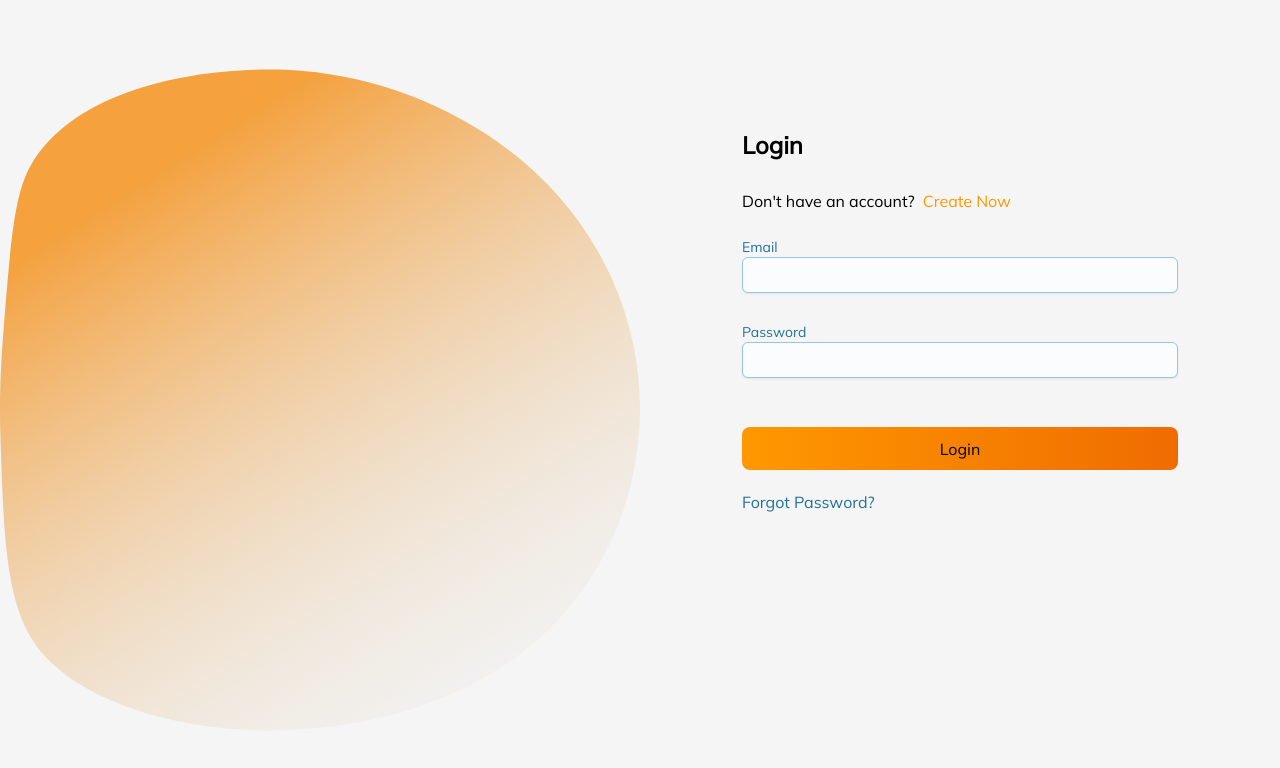
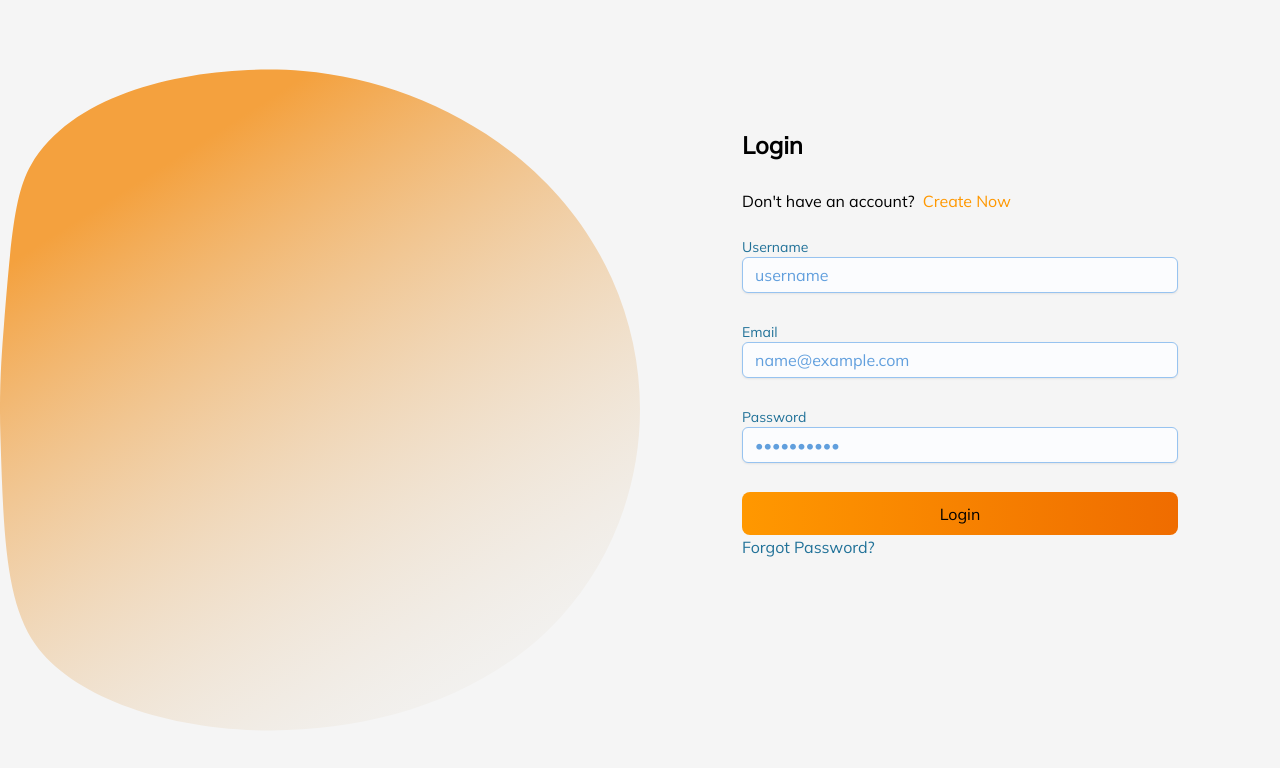
Before and after one commit to HOP2-22/Team-5, a React (Create React App) app in the folder blog/: page /login in a window 1280 px wide. Shown: the top 768 px of the page. Built offline with nearby package versions, Linux system fonts and the light colour scheme.

Commit message:
backend not finished

```diff
--- a/blog/src/components/Home/RowOne.jsx
+++ b/blog/src/components/Home/RowOne.jsx
@@ -5,7 +5,7 @@ import meet from "../../img/Meeting.png";
 function RowOne() {
   return (
     <div className="flex w-full justify-between bg-[#F5F5F5]">
-      <div className="flex items-center justify-center w-1/2">
+      <div className="flex items-center justify-center md:w-1/2">
         <div className="flex flex-col gap-10">
           <div className="w-[398px] h-[120px] text-[48px] font-extrabold font-mulish">
             Your Hub for teamwork
@@ -24,7 +24,7 @@ function RowOne() {
           </div>
         </div>
       </div>
-      <div className=" h-screen flex justify-end items-center">
+      <div className="hidden h-screen md:flex justify-end items-center">
         <img src={meet} alt="" className="sm:h-[705px] 2xl:h-[900px]" />
       </div>
     </div>
--- a/blog/src/components/Home/RowTri.jsx
+++ b/blog/src/components/Home/RowTri.jsx
@@ -24,7 +24,7 @@ function RowTri() {
           </div>
         </div>
       </div>
-      <div className=" h-screen flex justify-end items-center">
+      <div className="hidden h-screen md:flex justify-end items-center">
         <img src={meet} alt="" className="sm:h-[605px] 2xl:h-[700px]" />
       </div>
     </div>
--- a/blog/src/components/Home/RowTwo.jsx
+++ b/blog/src/components/Home/RowTwo.jsx
@@ -5,10 +5,10 @@ import meet from "../../img/ads.png";
 function RowTwo() {
   return (
     <div className="flex w-full justify-between bg-[#F5F5F5]">
-      <div className=" h-screen flex justify-end items-center">
+      <div className="hidden h-screen md:flex justify-end items-center">
         <img src={meet} alt="" className="sm:h-[505px] 2xl:h-[700px]" />
       </div>
-      <div className="flex items-center justify-center w-1/2">
+      <div className="flex items-center justify-center md:w-1/2">
         <div className="flex flex-col gap-10">
           <div className="w-[398px] h-[120px] text-[48px] font-extrabold font-mulish">
             Simple task management
--- a/blog/src/components/Log/Login.jsx
+++ b/blog/src/components/Log/Login.jsx
@@ -1,50 +1,119 @@
-import React from "react";
-import Input from '@mui/joy/Input';
-import '@fontsource/public-sans';
+import React, { useState } from "react";
+import Input from "@mui/joy/Input";
+import "@fontsource/public-sans";
 import Vector from "../../img/Vex.svg";
-import { AiOutlineEye } from 'react-icons/ai'
 import { useNavigate } from "react-router-dom";
+import axios from "axios";
+import Cookies from "js-cookie";
+
 function Body() {
   const navigate = useNavigate();
+  const [user, setUser] = useState({
+    username: "",
+    email: "",
+    password: "",
+  });
+
+  const LoginFunc = async () => {
+    try {
+      const res = await axios.post(`http://localhost:8088/user/login`, {
+        user: user.username,
+        email: user.email,
+        password: user.password,
+      });
+      if (res.data.message !== false) {
+        Cookies.set("token", res.data.token);
+        navigate(`/`);
+      }
+    } catch (error) {
+      console.log(error);
+      alert("Password or Email is invalid");
+    }
+  };
   return (
     <div className="flex flex-row bg-[#F5F5F5]">
       <div className="w-1/2 h-screen justify-end items-center hidden md:flex">
-     <img src={Vector} alt="" className="w-[800px] h-[800px]"/>
+        <img src={Vector} alt="" className="w-[800px] h-[800px]" />
       </div>
 
       <div className="md:w-1/2 h-screen flex items-center justify-center w-full">
         <div className="md:w-[436px] md:h-[542px] flex flex-col gap-5 w-[300px]">
           <div className="font-mulish h-10 text-2xl font-bold">Login</div>
-        <div className="font-mulish flex h-7 gap-2">Don't have an account?
-        <div className="text-orange-500 cursor-pointer hover:underline"
+          <div className="font-mulish flex h-7 gap-2">
+            Don't have an account?
+            <div
+              className="text-orange-500 cursor-pointer hover:underline"
               onClick={() => {
                 navigate("/sign");
-              }}>
+              }}
+            >
               Create Now
             </div>
           </div>
-        <div>
+          <form
+            onSubmit={(e) => {
+              e.preventDefault();
+              LoginFunc();
+            }}
+          >
+            <div className="h-[85px]">
+              <p className="text-sm font-mulish text-[#207198]">Username</p>
+              <Input
+                variant="outlined"
+                color="primary"
+                placeholder="username"
+                required
+                sx={{
+                  fontFamily: "Mulish",
+                }}
+                value={user.username}
+                onChange={(e) => {
+                  setUser({ ...user, username: e.target.value });
+                }}
+              />
+            </div>
             <div className="h-[85px]">
               <p className="text-sm font-mulish text-[#207198]">Email</p>
-            <Input variant="outlined" color="primary"
+              <Input
+                placeholder="name@example.com"
+                type="email"
+                required
+                variant="outlined"
+                color="primary"
                 sx={{
-               fontStyle : "roboto ",
+                  fontFamily: "Mulish",
+                }}
+                value={user.email}
+                onChange={(e) => {
+                  setUser({ ...user, email: e.target.value });
                 }}
               />
             </div>
             <div className="h-[85px]">
               <p className="text-sm font-mulish text-[#207198]">Password</p>
-            <Input variant="outlined" color="primary"
+              <Input
+                placeholder="••••••••••"
+                required
+                type="password"
+                variant="outlined"
+                color="primary"
                 sx={{
-               fontStyle : "roboto ",
+                  fontFamily: "Mulish",
+                }}
+                value={user.password}
+                onChange={(e) => {
+                  setUser({ ...user, password: e.target.value });
                 }}
               />
             </div>
+            <button className="font-mulish md:w-[436px] h-[43px] w-[300px] bg-gradient-to-r from-orange-500 to-orange-800 rounded-lg">
+              Login
+            </button>
+            <div className="font-mulish h-8 cursor-pointer hover:underline text-[#207198]">
+              Forgot Password?
             </div>
-        <button className="font-mulish md:w-[436px] h-[43px] w-[300px] bg-gradient-to-r from-orange-500 to-orange-800 rounded-lg">Login</button>
-        <div className="font-mulish h-8 cursor-pointer hover:underline text-[#207198]">Forgot Password?</div>
+          </form>
         </div>
-
       </div>
     </div>
   );
--- a/blog/src/components/Log/Sign.jsx
+++ b/blog/src/components/Log/Sign.jsx
@@ -1,6 +1,6 @@
 import React from "react";
-import Input from '@mui/joy/Input';
-import '@fontsource/public-sans';
+import Input from "@mui/joy/Input";
+import "@fontsource/public-sans";
 import Vector from "../../img/Vex.svg";
 import { useNavigate } from "react-router-dom";
 function Sign() {
@@ -8,53 +8,73 @@ function Sign() {
   return (
     <div className="flex flex-row bg-[#F5F5F5]">
       <div className="w-1/2 h-screen justify-end items-center hidden md:flex">
-     <img src={Vector} alt="" className="w-[800px] h-[800px]"/>
+        <img src={Vector} alt="" className="w-[800px] h-[800px]" />
       </div>
 
       <div className="md:w-1/2 h-screen flex items-center justify-center w-full">
         <div className="md:w-[436px] w-[300px] h-[542px] flex flex-col gap-5">
-        <div className="font-mulish h-10 text-2xl font-bold">Create Your Account</div>
-        <div className="font-mulish flex h-7 gap-2">Already have an account? <p className="text-orange-500 cursor-pointer hover:underline"
+          <div className="font-mulish h-10 text-2xl font-bold">
+            Create Your Account
+          </div>
+          <div className="font-mulish flex h-7 gap-2">
+            Already have an account?{" "}
+            <p
+              className="text-orange-500 cursor-pointer hover:underline"
               onClick={() => {
                 navigate("/login");
-        }}>Login</p></div>
+              }}
+            >
+              Login
+            </p>
+          </div>
           <div>
             <div className="h-[85px]">
               <p className="text-sm font-mulish text-[#207198]">Username</p>
-            <Input variant="outlined" color="primary"
+              <Input
+                variant="outlined"
+                color="primary"
                 sx={{
-               fontStyle : "roboto ",
+                  fontFamily: "Mulish",
                 }}
               />
             </div>
             <div className="h-[85px]">
               <p className="text-sm font-mulish text-[#207198]">Email</p>
-            <Input variant="outlined" color="primary"
+              <Input
+                variant="outlined"
+                color="primary"
                 sx={{
-               fontStyle : "roboto ",
+                  fontFamily: "Mulish",
                 }}
               />
             </div>
             <div className="h-[85px]">
               <p className="text-sm font-mulish text-[#207198]">Password</p>
-            <Input variant="outlined" color="primary"
+              <Input
+                variant="outlined"
+                color="primary"
                 sx={{
-               fontStyle : "roboto ",
+                  fontFamily: "Mulish",
                 }}
               />
             </div>
             <div className="h-[85px]">
-            <p className="text-sm font-mulish text-[#207198]">Confirm Password</p>
-            <Input variant="outlined" color="primary"
+              <p className="text-sm font-mulish text-[#207198]">
+                Confirm Password
+              </p>
+              <Input
+                variant="outlined"
+                color="primary"
                 sx={{
-               fontStyle : "roboto ",
+                  fontFamily: "Mulish",
                 }}
               />
             </div>
           </div>
-        <button className="font-mulish md:w-[436px] w-[300px] h-[43px] bg-gradient-to-r from-orange-500 to-orange-800 rounded-lg ">Register</button>
+          <button className="font-mulish md:w-[436px] w-[300px] h-[43px] bg-gradient-to-r from-orange-500 to-orange-800 rounded-lg ">
+            Register
+          </button>
         </div>
-
       </div>
     </div>
   );
```
Also changed, not shown: blog/package.json (+6 -1 lines), 2 other files (tests, documents, lock files or other folders). Lines whose indentation alone changed are shown as unchanged.
